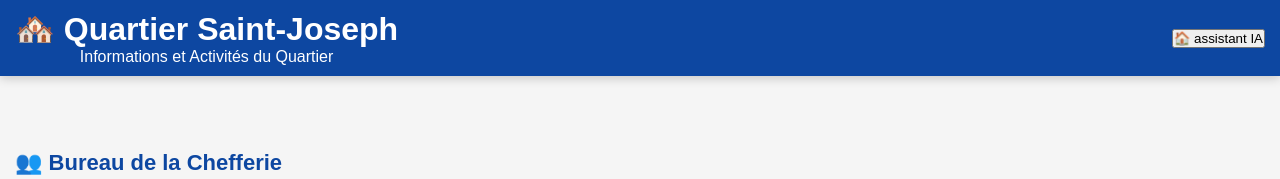
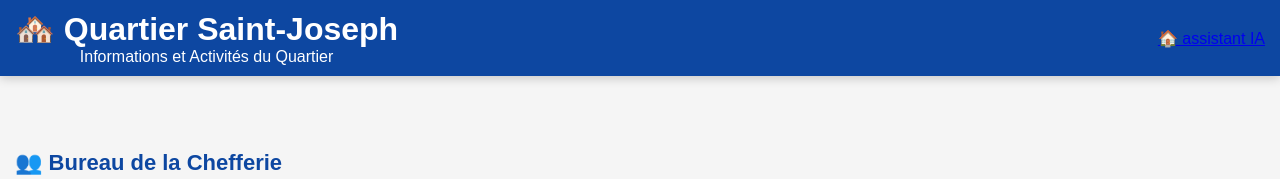
Before and after one commit to Lfg237/quartier-saint-joseph-, a plain HTML site: page index.html in a window 1280 px wide. Shown: the top 179 px of the page. Drawn offline with Linux system fonts and the light colour scheme.

Commit message:
Update index.html

```diff
--- a/index.html
+++ b/index.html
@@ -287,11 +287,11 @@ cursor:pointer;
 <p>Informations et Activités du Quartier</p>
 </div>
 
-<button href="https://assistant-lesfacilitateurs-ia.vercel.app/"
+<a href="https://assistant-lesfacilitateurs-ia.vercel.app/"
    target="_blank"
    class="btn-acceuil">
    🏠 assistant IA
-</button>
+</a>
 
 </header>
 
```
